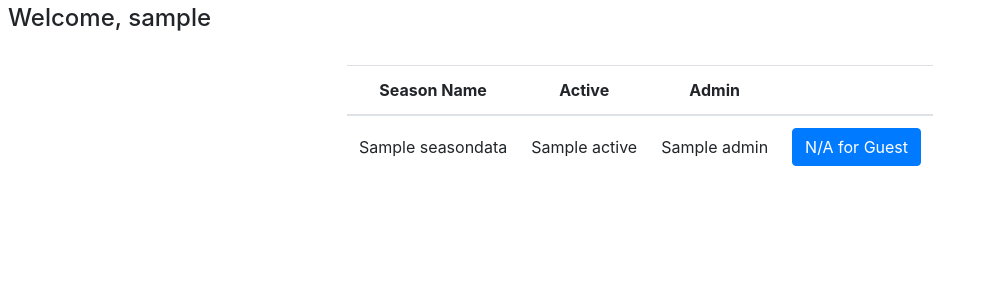
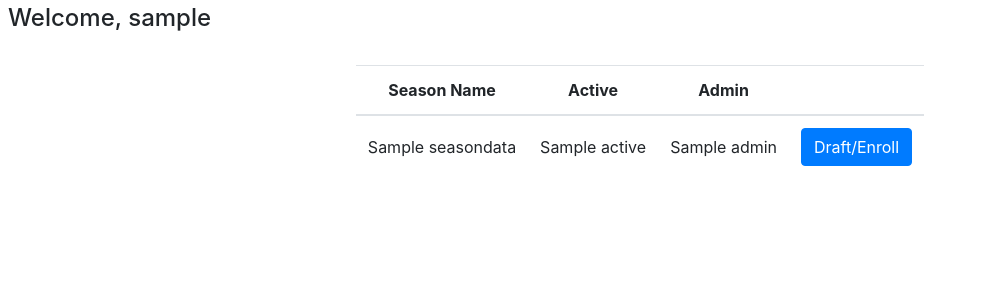
Before and after one commit to Vincent-Crescente/MMA_With_The_Boys, a Flask app: template templates/mainHome.html in a window 1280 px wide. Shown: the part 56-356 px from the top of the page, without its empty margins (0-987 px from the left). Run offline with Flask 2, Linux system fonts and the light colour scheme; the template is opened without the code that fills it: most values are stand-ins (such as "Sample title", 1, 10 or a date in 2020).

Commit message:
guest login html changes(7)

```diff
--- a/templates/mainHome.html
+++ b/templates/mainHome.html
@@ -52,12 +52,12 @@
 
                 {% else %}
                 <td>
-                    <button class="{{s1.id}} btn-block d-block btn btn-primary btn-draft btn-md" data-toggle="modal" data-target="#enrolledmodal">N/A for Guest</button>
+                    <button class="{{s1.id}} btn-block d-block btn btn-primary btn-draft btn-md" data-toggle="modal" data-target="#enrolledmodal">Draft/Enroll</button>
                 </td>
                 {% endif %}
             {% else %}
             <td>
-                <button class="{{s1.id}} btn-block d-block btn btn-primary btn-draft btn-md" data-toggle="modal" data-target="#enrolledmodal">N/A for Guest</button>
+                <button class=" btn-block d-block btn btn-secondary btn-draft btn-md" data-toggle="modal" disabled data-target="#enrolledmodal">N/A for Guest</button>
             </td>
             {% endif %}
         {% endif %}
```
